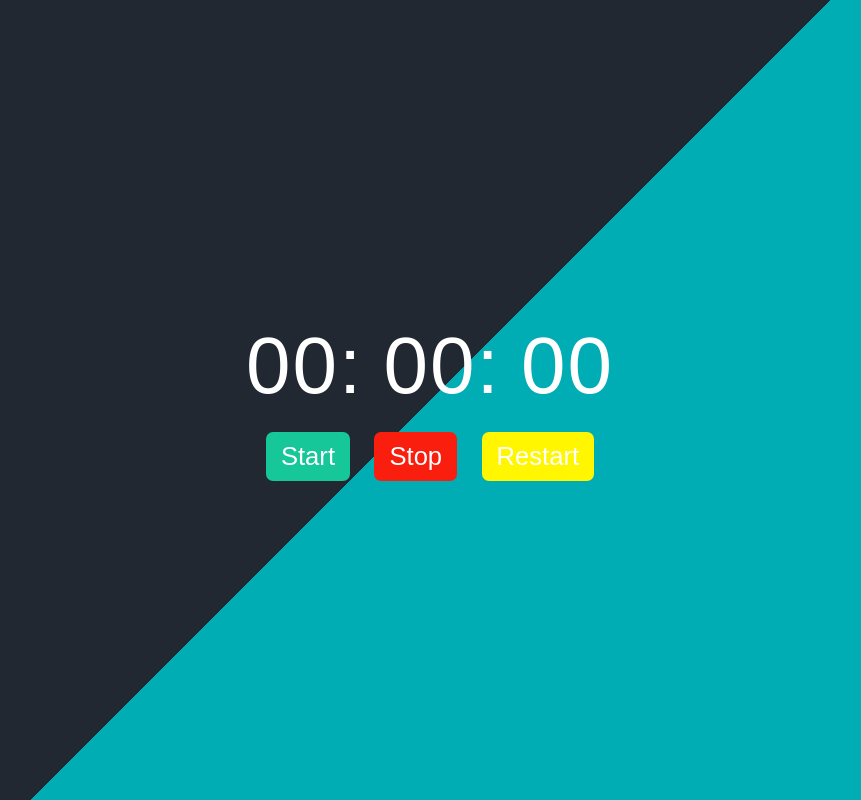
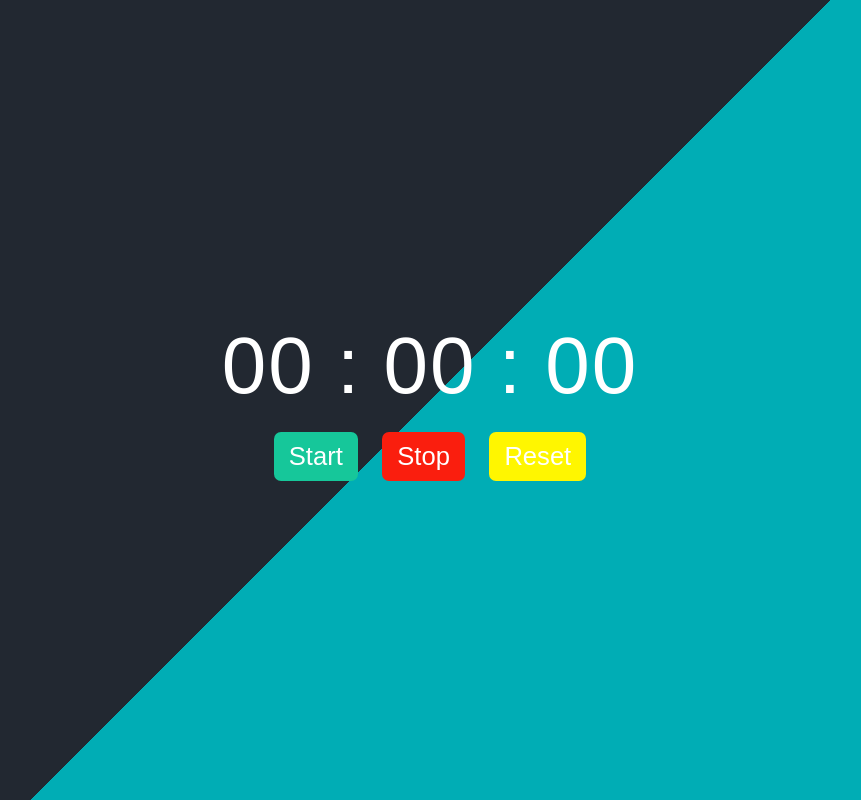
Before and after one commit to naman22a/Timer-ts-scss.github.io, a website built with Parcel: page src/index.html in a window 1280 px wide. Shown: the whole page, without its empty margins (210-1071 px from the left). Built offline with nearby package versions, Linux system fonts and the light colour scheme.

Commit message:
updates restart => reset interval: any to avoid typescript compilation error

```diff
--- a/src/index.html
+++ b/src/index.html
@@ -12,15 +12,17 @@
 <body>
     <div class="container">
         <div class="screen">
-            <span id="mins">00</span>:
-            <span id="secs">00</span>:
+            <span id="mins">00</span>
+            <span class="colon" id="colon-1">:</span>
+            <span id="secs">00</span>
+            <span class="colon" id="colon-2">:</span>
             <span id="cents">00</span>
         </div>
 
         <div class="btns">
             <button class="btn" id="start">Start</button>
             <button class="btn" id="stop">Stop</button>
-            <button class="btn" id="restart">Restart</button>
+            <button class="btn" id="reset">Reset</button>
         </div>
     </div>
 </body>
--- a/src/scss/style.scss
+++ b/src/scss/style.scss
@@ -55,7 +55,7 @@ body {
                 background-color: #fa1e0e;
             }
 
-            .btn#restart {
+            .btn#reset {
                 background-color: #fff600;
             }
         }
@@ -65,7 +65,7 @@ body {
 @media only screen and (max-width: 400px) {
     body .container {
         .screen{
-            font-size: 4rem;
+            font-size: 3.6rem;
         }
         .btns {
             display: flex;
--- a/src/ts/script.ts
+++ b/src/ts/script.ts
@@ -5,7 +5,7 @@ const secs = document.getElementById('secs') as HTMLSpanElement;
 const cents = document.getElementById('cents') as HTMLSpanElement;
 
 let currentTimer = 0;
-let interval = 0;
+let interval: any = 0;
 let lastUpdateTime = new Date().getTime();
 
 const pad = (n: number) => ("00" + n).substr(-2);
@@ -36,7 +36,7 @@ const stopTimer = () => {
   interval = 0;
 }
 
-const restartTimer = () => {
+const resetTimer = () => {
   stopTimer();
 
   currentTimer = 0;
@@ -46,11 +46,11 @@ const restartTimer = () => {
 
 const startBtn = document.getElementById('start') as HTMLButtonElement;
 const stopBtn = document.getElementById('stop') as HTMLButtonElement;
-const restartBtn = document.getElementById('restart') as HTMLButtonElement;
+const resetBtn = document.getElementById('reset') as HTMLButtonElement;
 
 startBtn.addEventListener('click', startTimer);
 stopBtn.addEventListener('click', stopTimer);
-restartBtn.addEventListener('click', restartTimer);
+resetBtn.addEventListener('click', resetTimer);
 
 // keyboard functionality
 
@@ -62,7 +62,7 @@ document.addEventListener('keypress', () => {
   if (noOfClicks % 2 == 0) {
     stopTimer();
   } else {
-    restartTimer();
+    resetTimer();
     startTimer();
   }
 });
```
Also changed, not shown: 1 other file.
